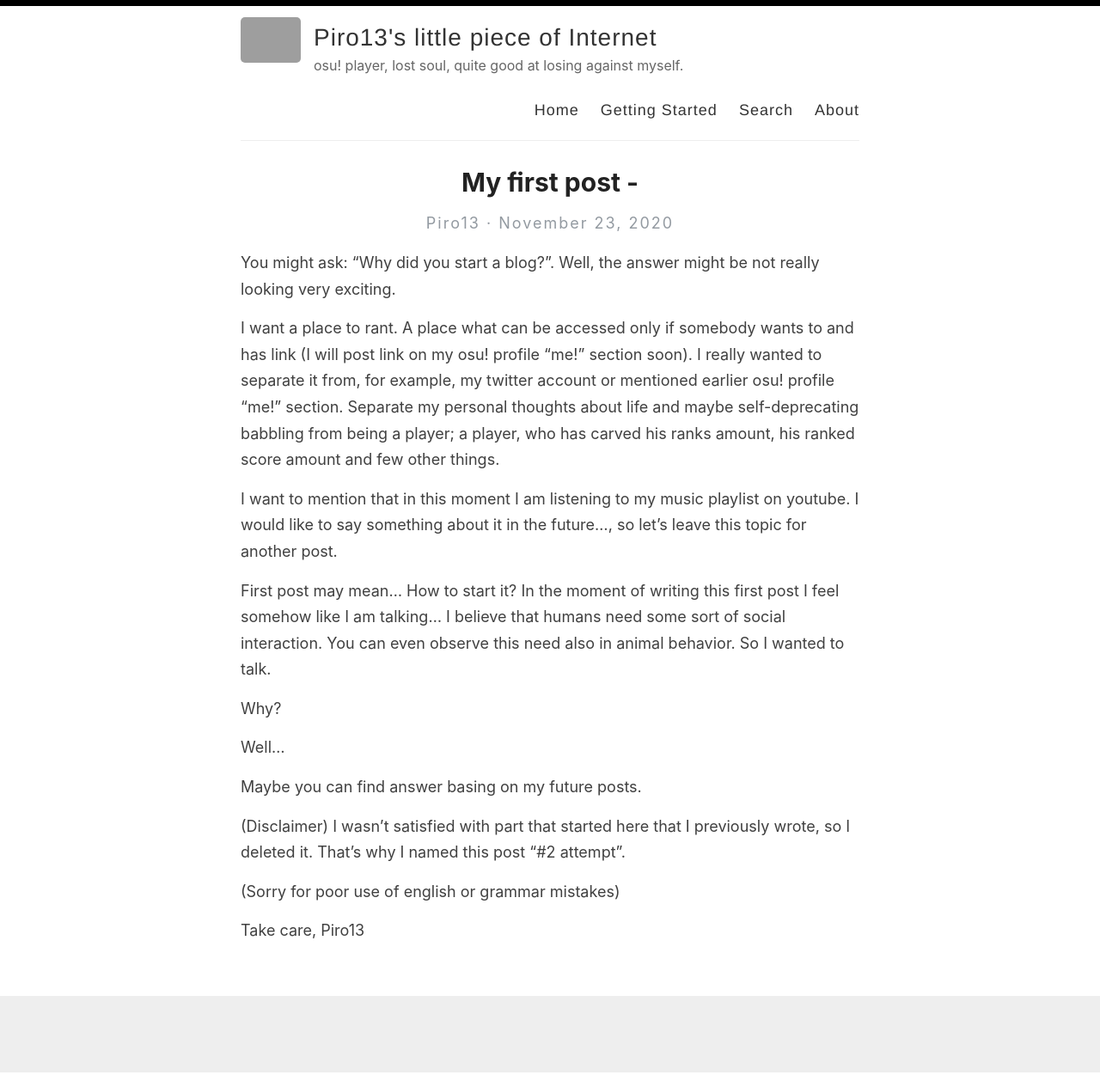
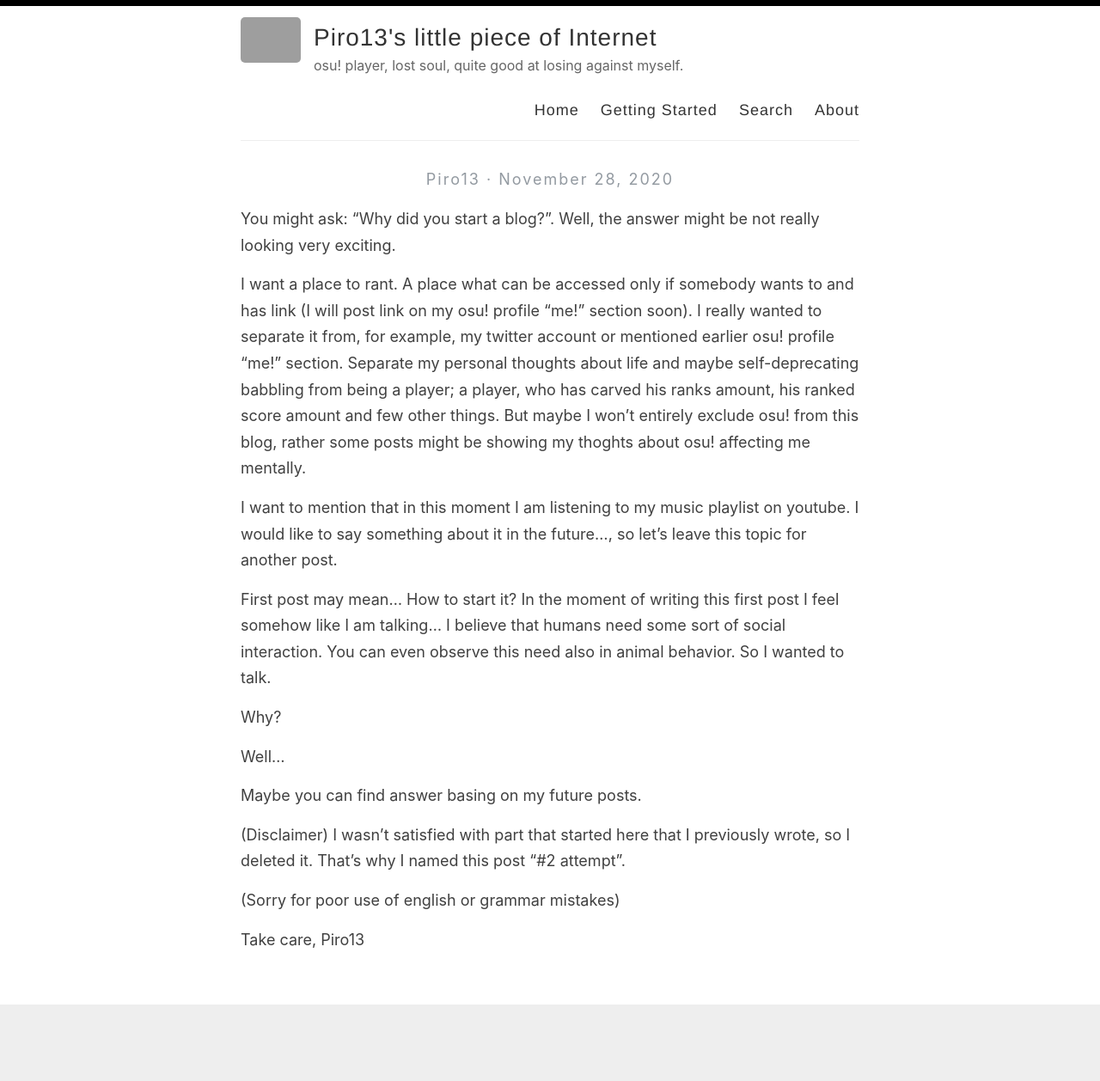
Before and after one commit to Piro13/Piro13.github.io, a Jekyll site: the page built from _posts/2020-11-23-First-Post.md, in a window 1280 px wide. Shown: the whole page at 86% size. Built offline with Jekyll 4.4.1, drawn with Linux system fonts in a browser that asks for light colours; our own code applies the rules of GitHub Pages for plain Markdown files; grey boxes are pictures that could not be loaded.

Commit message:
Update 2020-11-23-First-Post.md

```diff
--- a/_posts/2020-11-23-First-Post.md
+++ b/_posts/2020-11-23-First-Post.md
@@ -1,11 +1,11 @@
 ---
 layout: post
-title: My first post - #2 attempt
+title: My first post: #2 attempt
 ---
 You might ask: "Why did you start a blog?".
 Well, the answer might be not really looking very exciting.
 
-I want a place to rant. A place what can be accessed only if somebody wants to and has link (I will post link on my osu! profile "me!" section soon). I really wanted to separate it from, for example, my twitter account or mentioned earlier osu! profile "me!" section. Separate my personal thoughts about life and maybe self-deprecating babbling from being a player; a player, who has carved his ranks amount, his ranked score amount and few other things.
+I want a place to rant. A place what can be accessed only if somebody wants to and has link (I will post link on my osu! profile "me!" section soon). I really wanted to separate it from, for example, my twitter account or mentioned earlier osu! profile "me!" section. Separate my personal thoughts about life and maybe self-deprecating babbling from being a player; a player, who has carved his ranks amount, his ranked score amount and few other things. But maybe I won't entirely exclude osu! from this blog, rather some posts might be showing my thoghts about osu! affecting me mentally.
 
 I want to mention that in this moment I am listening to my music playlist on youtube. I would like to say something about it in the future..., so let's leave this topic for another post.
 
```
